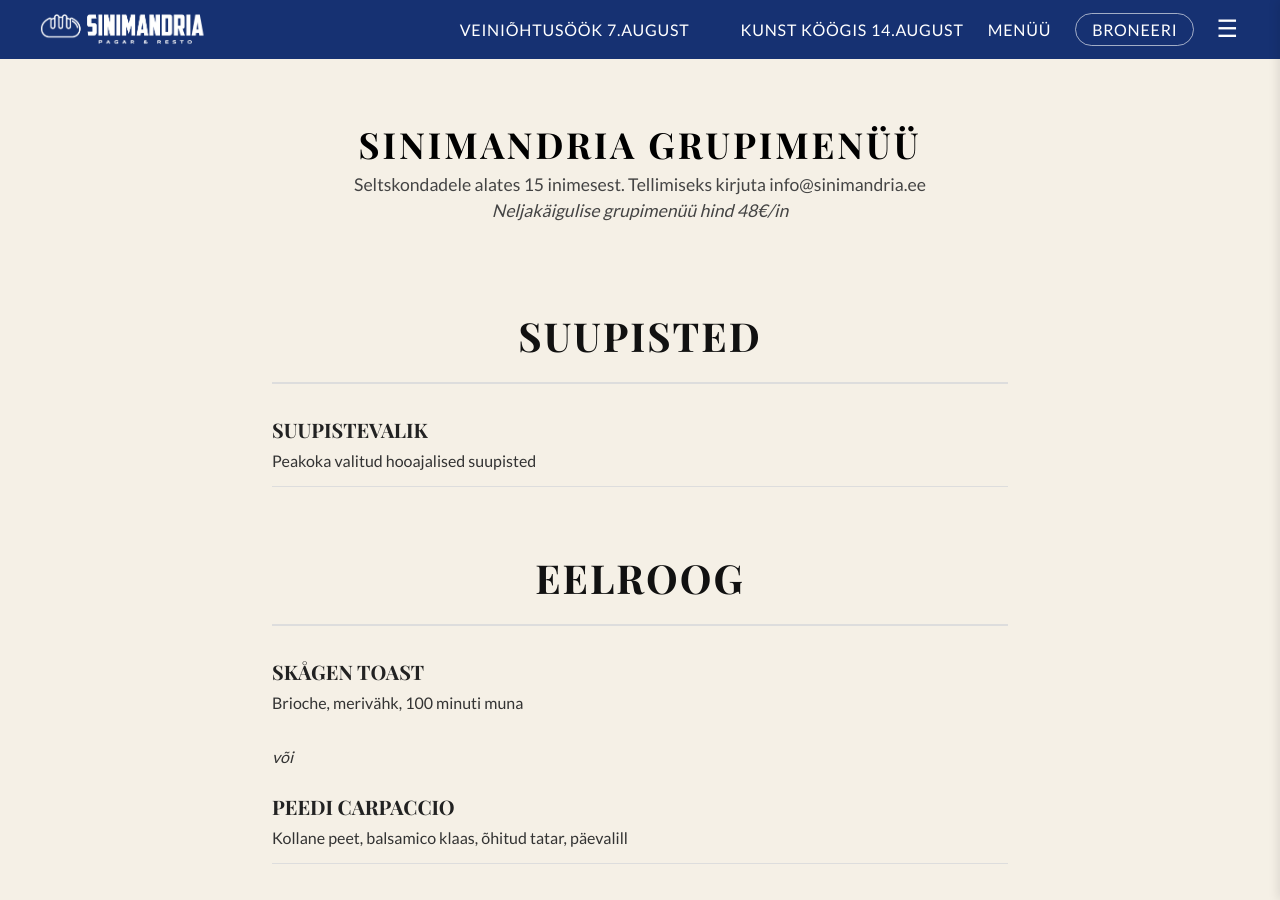
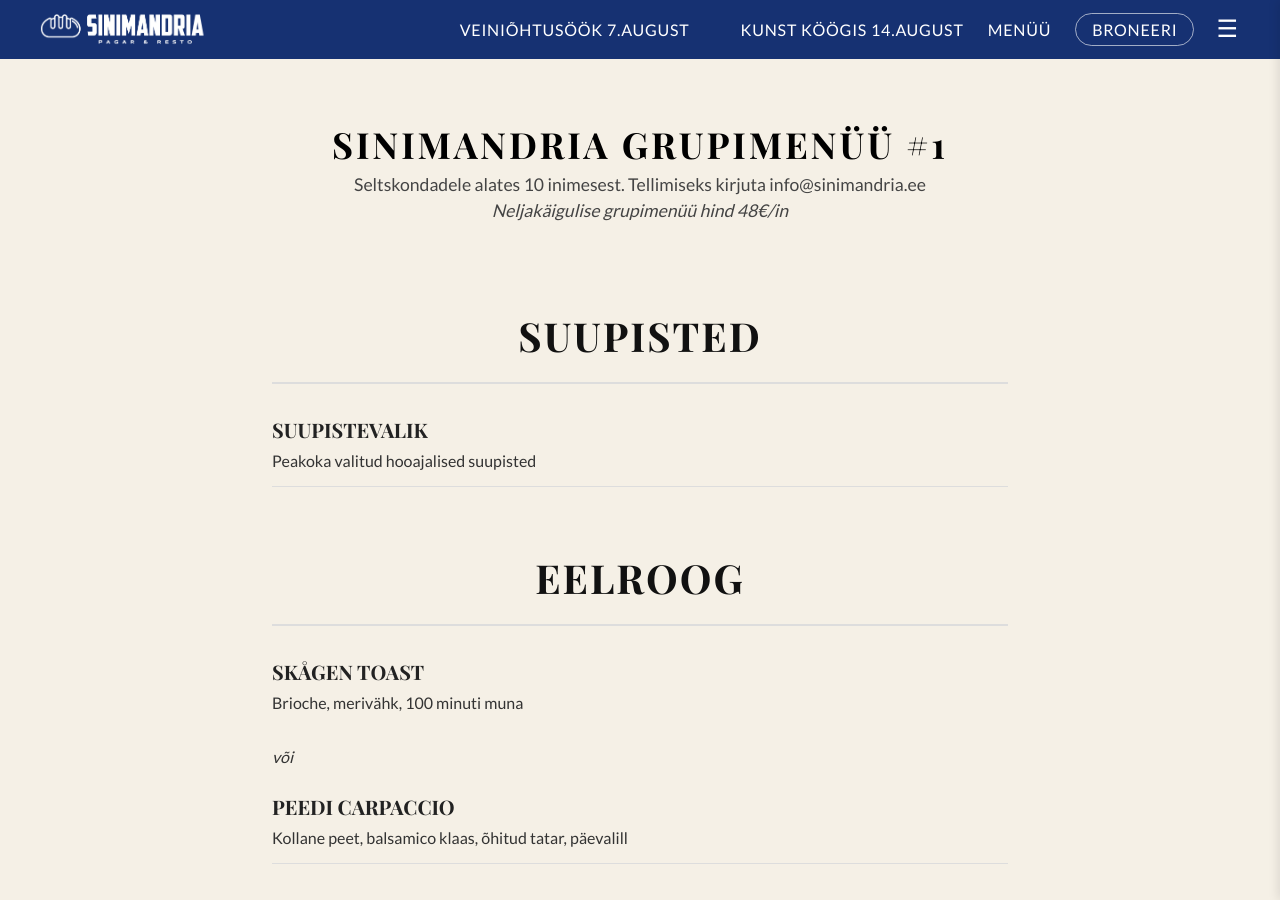
Before and after one commit to m-tu/sinimandria, a Jekyll site: the page built from pages/grupid-menu.markdown, in a window 1280 px wide and 900 px high. Built offline with Jekyll 4.4.1, drawn with Linux system fonts in a browser that asks for light colours; some of the changed lines change nothing that is shown; some of the changed text lies outside the part shown.

Commit message:
Update grupid-menu.markdown

```diff
--- a/pages/grupid-menu.markdown
+++ b/pages/grupid-menu.markdown
@@ -5,8 +5,8 @@
 ---
 <div class="menu-summary">
   <div class="menu-summary-item">
-    <h2>Sinimandria grupimenüü</h2>
-    <p class="menu-note">Seltskondadele alates 15 inimesest. Tellimiseks kirjuta info@sinimandria.ee</p>
+    <h2>Sinimandria grupimenüü #1</h2>
+    <p class="menu-note">Seltskondadele alates 10 inimesest. Tellimiseks kirjuta info@sinimandria.ee</p>
     <p class="menu-note"><em>Neljakäigulise grupimenüü hind 48€/in</em></p>
   </div>
 
@@ -66,3 +66,23 @@
     <p>kartuli karamell, rabarberi tekstuurid</p>
   </div>
 </section>
+
+<div style="text-align:center; margin-top:40px;">
+  <a href="mailto:info@sinimandria.ee"
+     style="
+       display:inline-block;
+       padding:14px 28px;
+       border:1px solid #111;
+       color:#111;
+       text-decoration:none;
+       font-size:14px;
+       letter-spacing:1px;
+       text-transform:uppercase;
+       transition:all 0.2s ease;
+     "
+     onmouseover="this.style.background='#111'; this.style.color='#fff';"
+     onmouseout="this.style.background='transparent'; this.style.color='#111';"
+  >
+    Tellimiseks kirjuta meile info@sinimandria.ee
+  </a>
+</div>
```
